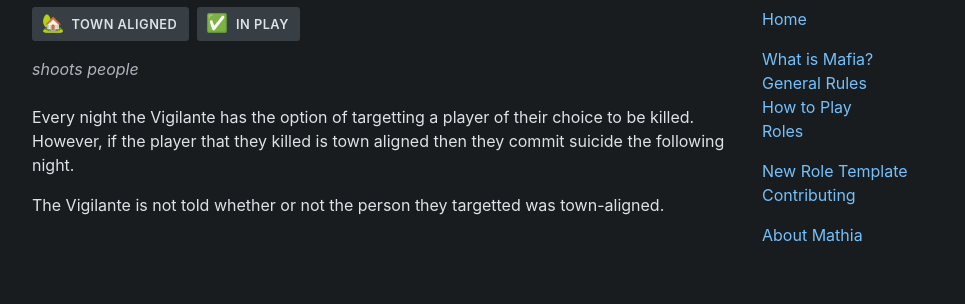
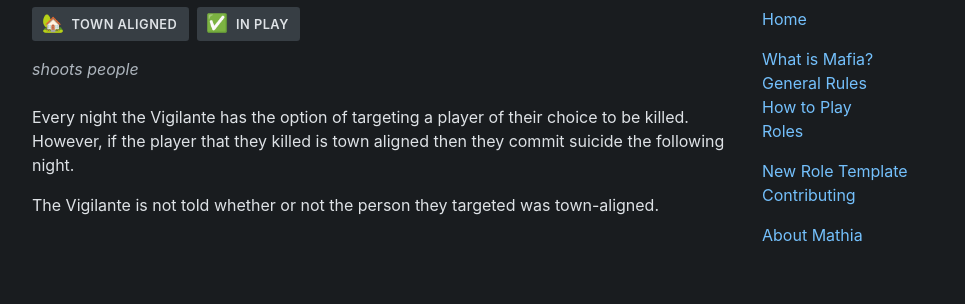
Before and after one commit to olliecheng/mathia-rulebook, a Jekyll site: the page built from roles/vigilante-and-suicide-bomber.md, in a window 1280 px wide. Shown: the part 170-474 px from the top of the page, without its empty margins (152-1117 px from the left). Built offline with Jekyll 4.4.1, drawn with Linux system fonts in a browser that asks for light colours; some web fonts are replaced.

Commit message:
fix spelling of "targeted"

```diff
--- a/roles/vigilante-and-suicide-bomber.md
+++ b/roles/vigilante-and-suicide-bomber.md
@@ -6,9 +6,9 @@ enabled: yes
 description: shoots people
 ---
 
-Every night the Vigilante has the option of targetting a player of their choice to be killed. However, if the player that they killed is town aligned then they commit suicide the following night.
+Every night the Vigilante has the option of targeting a player of their choice to be killed. However, if the player that they killed is town aligned then they commit suicide the following night.
 
-The Vigilante is not told whether or not the person they targetted was town-aligned.
+The Vigilante is not told whether or not the person they targeted was town-aligned.
 
 {% capture interactions %}
 Vigilante > Mafia X;
```
